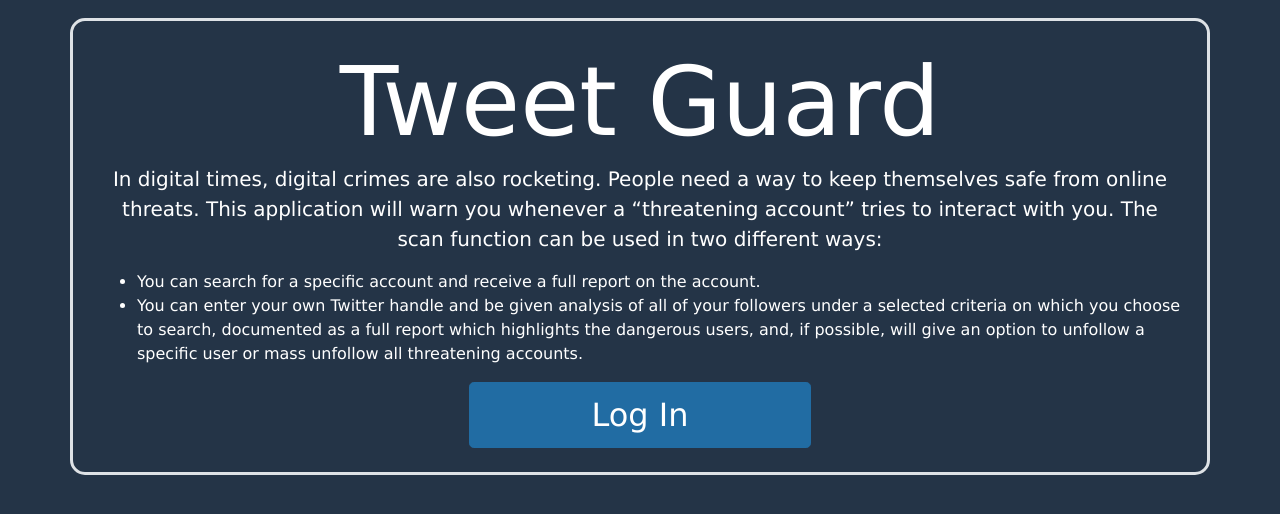
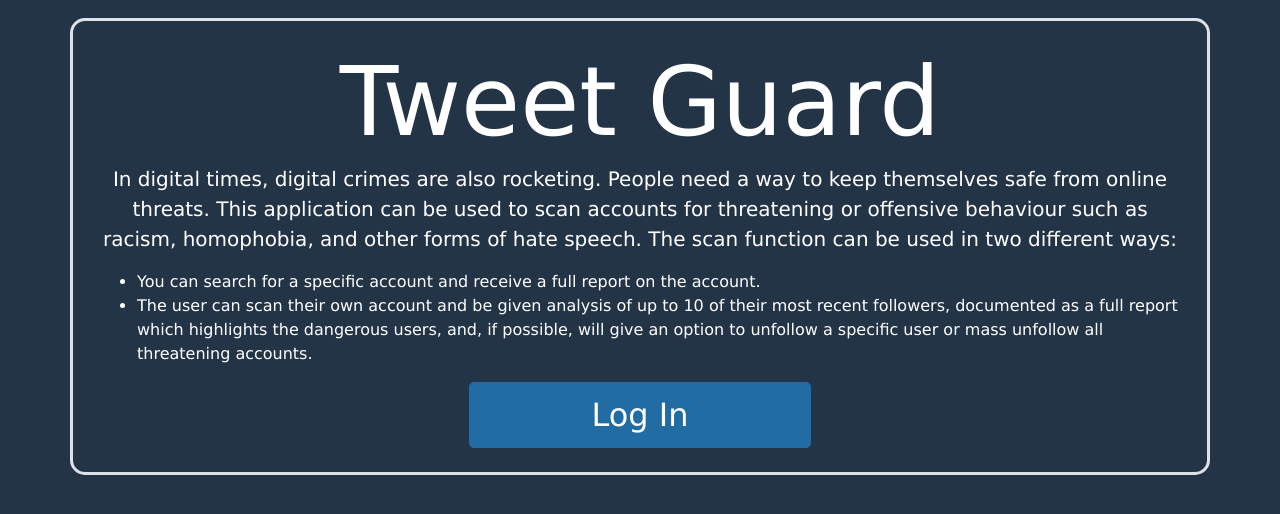
Before and after one commit to pkia/Twitter_Threat_Scanner, a Flask app: page / in a window 1280 px wide. Shown: the part 155-669 px from the top of the page. Run offline with Flask 2, Linux system fonts and the light colour scheme; parts of the project's set-up code (start-up, migrations or seed data) failed here and were passed over; some libraries are stand-ins or nearby versions.

Commit message:
update home page description

```diff
--- a/webapp/templates/index.html
+++ b/webapp/templates/index.html
@@ -12,17 +12,13 @@
                 <p class="lead text-center">
                     In digital times, digital crimes are also rocketing.
                     People need a way to keep themselves safe from online threats.
-                    This application will warn you whenever a “threatening account” tries
-                    to interact with you. The scan function can be used in two different ways:
+                    This application can be used to scan accounts for threatening or offensive behaviour such as racism, homophobia, and other forms of hate speech. The scan function can be used in two different ways:
                     <ul>
                         <li>
                             You can search for a specific account and receive a full report on the account.
                         </li>
                         <li>
-                            You can enter your own Twitter handle and be given analysis of
-                            all of your followers under a selected criteria on which you choose to search,
-                            documented as a full report which highlights the dangerous users, and, if possible,
-                            will give an option to unfollow a specific user or mass unfollow all threatening accounts.
+                            The user can scan their own account and be given analysis of up to 10 of their most recent followers, documented as a full report which highlights the dangerous users, and, if possible, will give an option to unfollow a specific user or mass unfollow all threatening accounts.
                         </li>
                     </ul>
                 </p>
```
